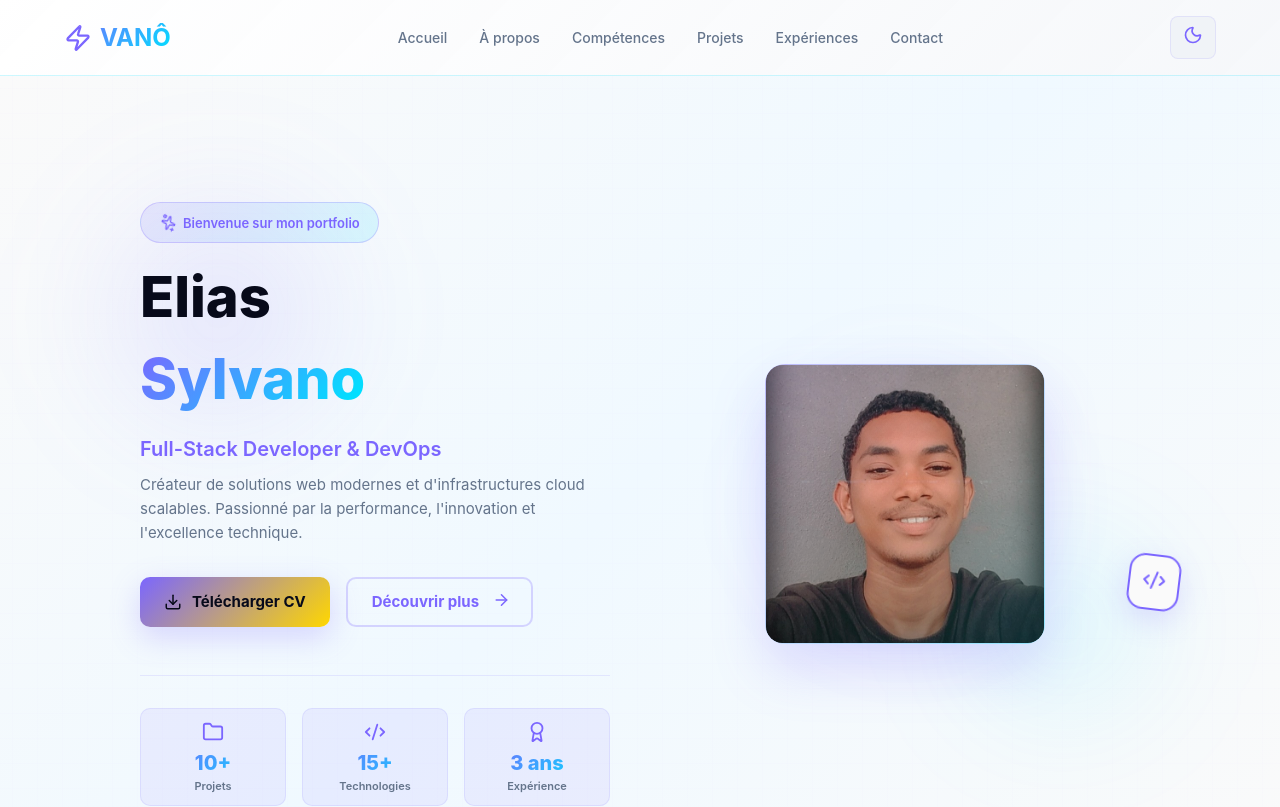
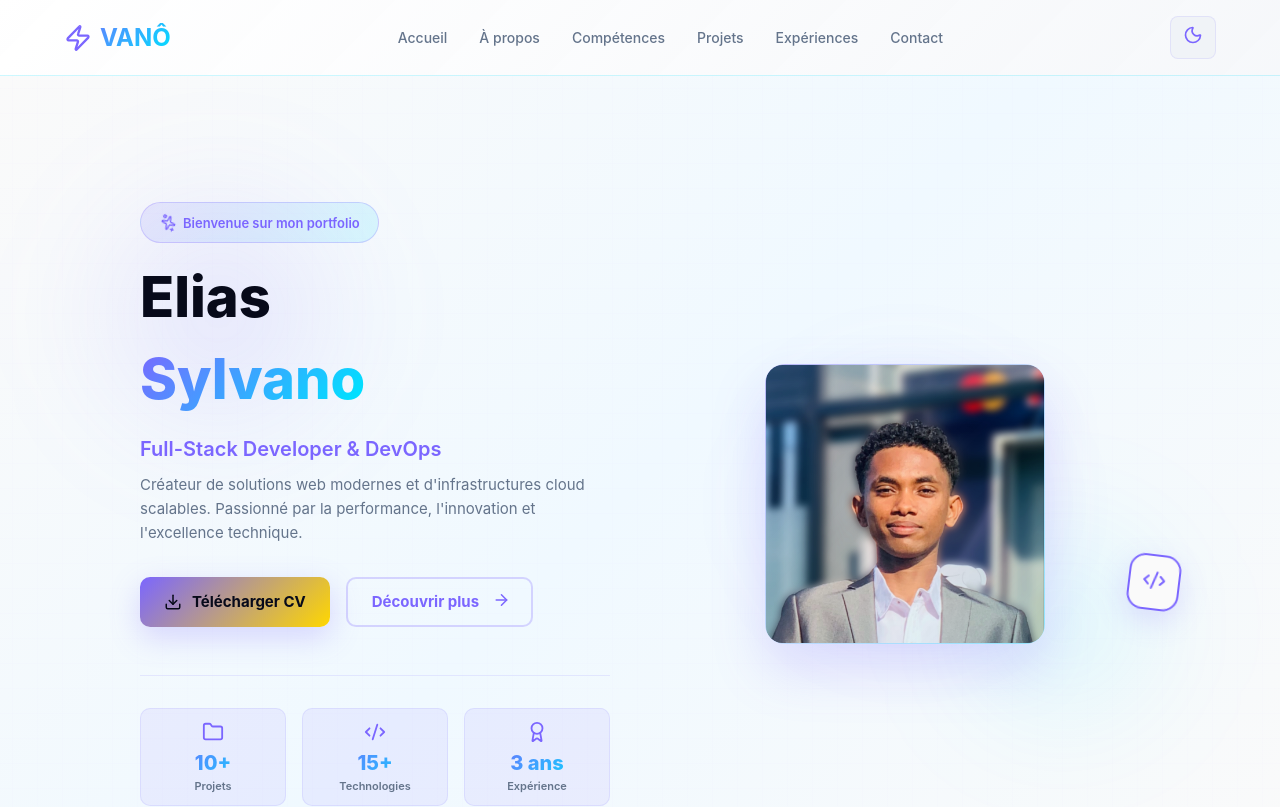
Before and after one commit to Sylvano96/MonPortfolio, a React (Vite) app: page / in a window 1280 px wide. Shown: the top 807 px of the page. Built offline with nearby package versions, Linux system fonts and the light colour scheme.

Commit message:
Mis à jour

```diff
--- a/src/App.jsx
+++ b/src/App.jsx
@@ -576,7 +576,7 @@ function Hero() {
             transition={{ duration: 4, repeat: Infinity }}
           >
             <motion.img
-              src="/assets/IMG_20250513_192957.jpg"
+              src="/assets/Polish_20251108_133226388.jpg"
               alt="Elias Sylvano"
               style={{
                 width: '100%',
@@ -703,7 +703,7 @@ function About() {
               transition={{ duration: 4, repeat: Infinity }}
             >
               <motion.img
-                src="/assets/IMG_20250513_192957.jpg"
+                src="/assets/Polish_20251108_133226388.jpg"
                 alt="Elias Sylvano"
                 style={{
                   width: '100%',
```
Also changed, not shown: public/assets/IMG_20250513_192957.jpg (deleted), public/assets/Polish_20251108_133226388.jpg (added).
